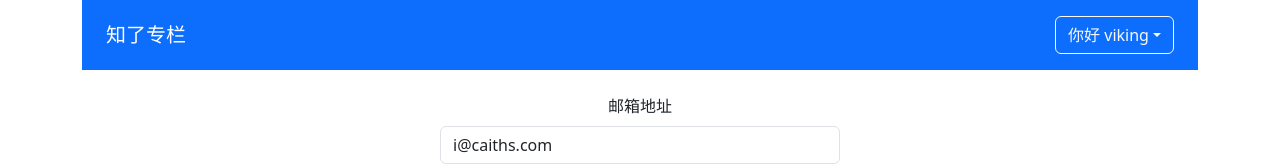
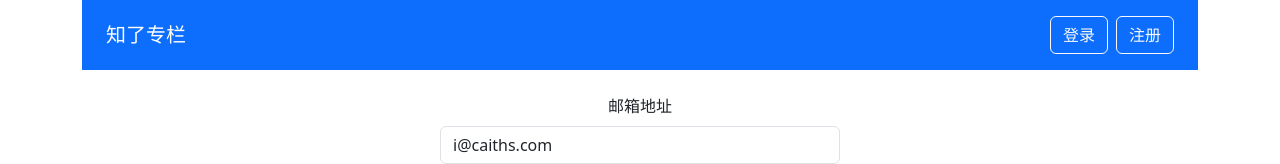
Before and after one commit to poboll/zhile, a Vue app: page /login in a window 1280 px wide. Shown: the top 164 px of the page. Built offline with nearby package versions, Linux system fonts and the light colour scheme.

Commit message:
🧄fix: Vuerouter add routing guards

```diff
--- a/src/router.ts
+++ b/src/router.ts
@@ -3,6 +3,7 @@ import Home from './views/Home.vue'
 import Login from './views/Login.vue'
 import ColumnDetail from './views/ColumnDetail.vue'
 import CreatePost from './views/CreatePost.vue'
+import store from './store'
 
 const routerHistory = createWebHistory()
 const router = createRouter({
@@ -30,5 +31,12 @@ const router = createRouter({
     }
   ]
 })
+router.beforeEach((to, from, next) => {
+  if (to.name !== 'login' && !store.state.user.isLogin) {
+    next({ name: 'login' })
+  } else {
+    next()
+  }
+})
 
 export default router
--- a/src/store.ts
+++ b/src/store.ts
@@ -15,7 +15,7 @@ const store = createStore<GlobalDataProps>({
   state: {
     columns: testData,
     posts: testPosts,
-    user: { isLogin: true, name: 'viking', columnId: 1 }
+    user: { isLogin: false, name: 'viking', columnId: 1 }
   },
   mutations: {
     login (state) {
```
Also changed, not shown: 1 other file (tests, documents, lock files or other folders).
